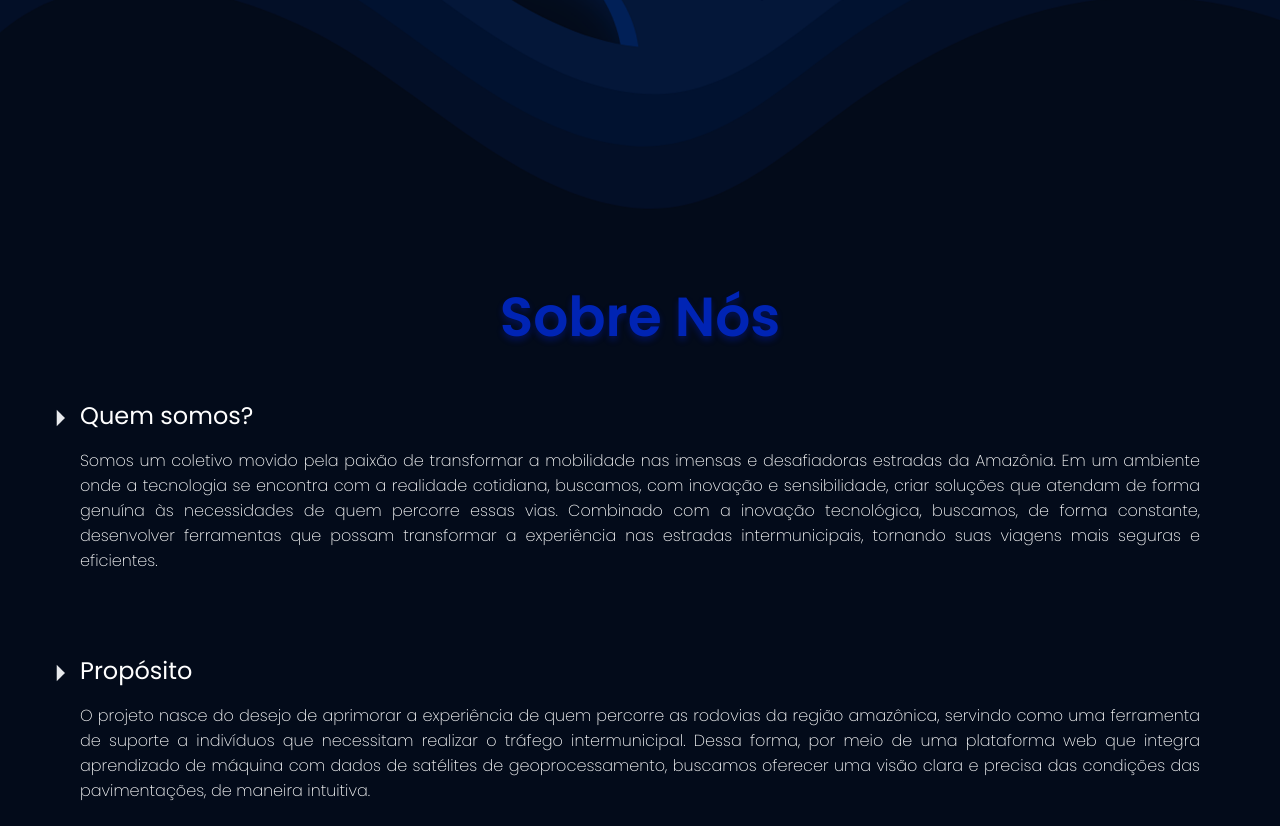
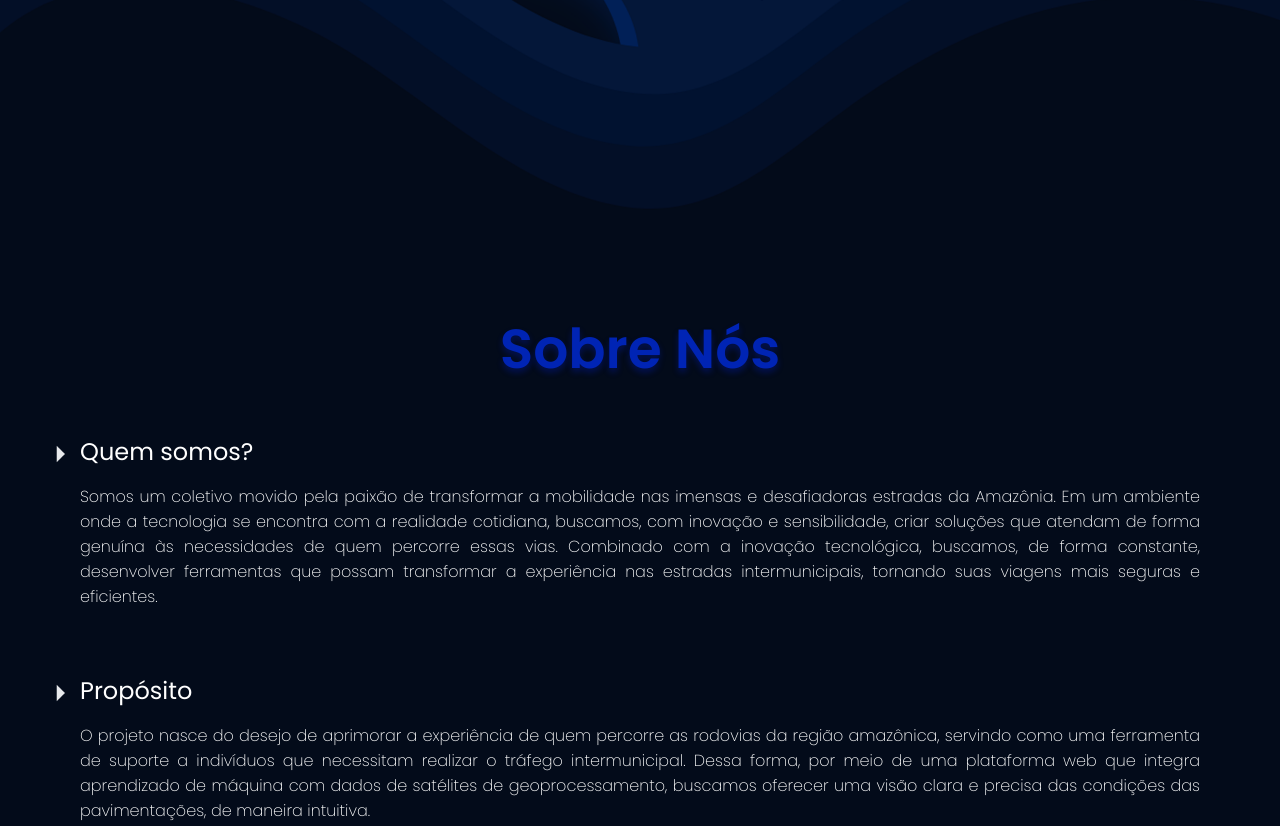
Before and after one commit to Joao87Melo0/Stradia, a plain HTML site: page frontend/src/pages/index.html in a window 1280 px wide. Shown: the part 699-1525 px from the top of the page. Drawn offline with Linux system fonts and the light colour scheme.

Commit message:
tirando as medidas em px

```diff
--- a/frontend/public/Home.css
+++ b/frontend/public/Home.css
@@ -43,7 +43,7 @@ main{
     font-size: 5.2em;
     font-weight: 600;
     margin-bottom: -0.2em;
-    margin-left: -0.02em;
+    margin-left: -0.05em;
 }
 
 .titleStradia p{
@@ -117,12 +117,12 @@ main #btn-login{
     display: flex;
     flex-direction: column;
     align-items: center;
-    margin-top: 250px;
-    padding-top: 150px;
+    margin-top: 17em;
+    padding-top: 10em;
 }
 
 .sobreNos h1{
-    margin-bottom: 40px;
+    margin-bottom: 0.8em;
     color: #0024B4;
     text-shadow: 0px 4px 6px rgba(0, 34, 255, 0.25);
     text-align: center;
@@ -145,7 +145,7 @@ main #btn-login{
 }
 
 #text-sobrenos-proposito{
-    margin-top: 80px;
+    margin-top: 4em;
 }
 
 .sobreNos .arrow-sobrenos img{
```
